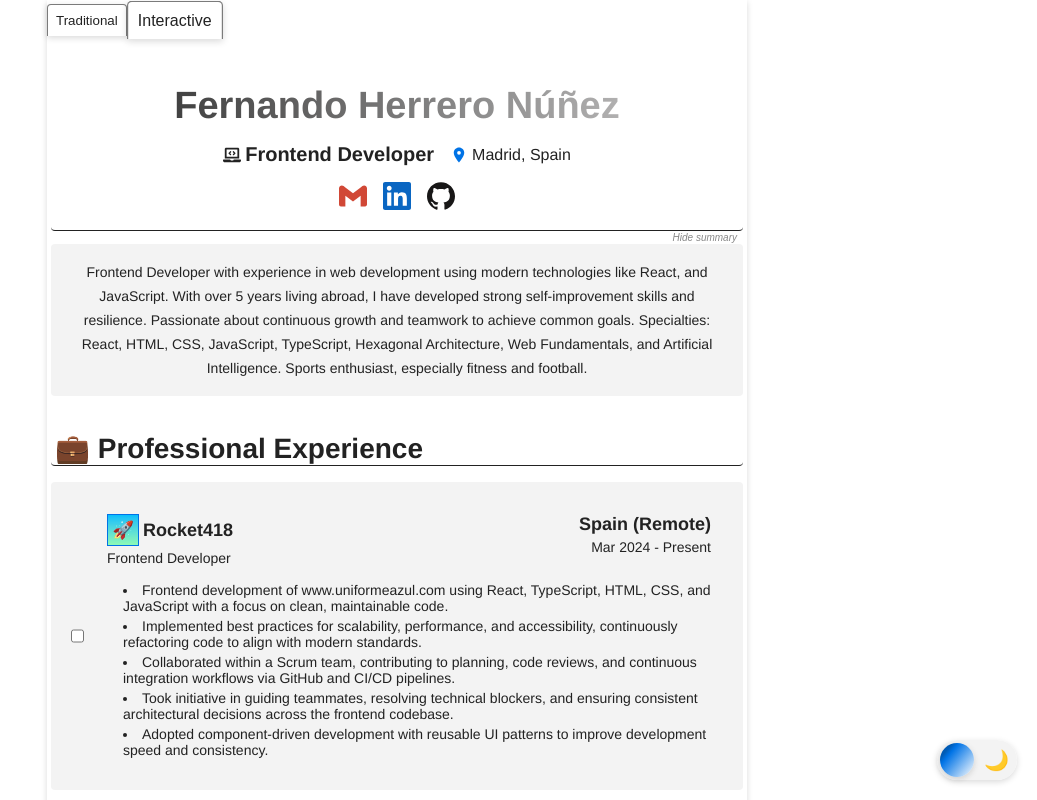
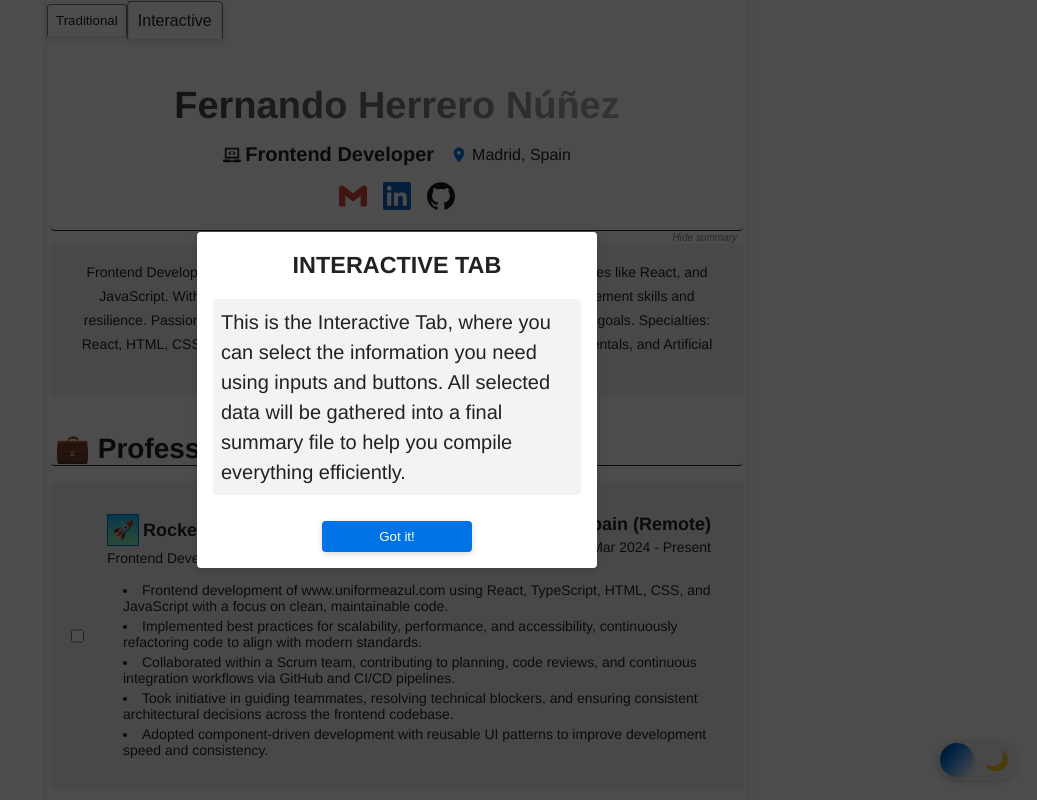
Before and after one commit to Fernando-Herrero/cv-online-react, a React (Vite) app: page / in a window 1280 px wide. Both pictures are taken after a click on the button "Interactive". Shown: the top 800 px of the page, without its empty margins (243-1280 px from the left). Built offline with nearby package versions, Linux system fonts and the light colour scheme.

Commit message:
feature(InteractiveIntro): create interactive message intro when click interactive tab

```diff
--- /dev/null
+++ b/src/components/InterativeIntro/InteractiveIntro.css
@@ -0,0 +1,78 @@
+@keyframes fade-in {
+	from {
+		opacity: 0;
+	}
+	to {
+		opacity: 1;
+	}
+}
+
+@keyframes fade-out {
+	from {
+		opacity: 1;
+	}
+	to {
+		opacity: 0;
+	}
+}
+
+@keyframes fade-in-scale {
+	from {
+		opacity: 0;
+		transform: translate(-50%, -50%) scale(0.6);
+	}
+	to {
+		opacity: 1;
+		transform: translate(-50%, -50%) scale(1);
+	}
+}
+
+@keyframes fade-out-scale {
+	from {
+		opacity: 1;
+		transform: translate(-50%, -50%) scale(1);
+	}
+	to {
+		opacity: 0;
+		transform: translate(-50%, -50%) scale(0.6);
+	}
+}
+
+.interactive-tab-info {
+	display: flex;
+	flex-direction: column;
+	align-items: center;
+	gap: var(--spacing-md);
+	font-size: var(--font-size-large);
+	line-height: 1.5;
+	width: 85vw;
+	height: fit-content;
+	max-width: 400px;
+	padding: var(--spacing-md);
+	background-color: var(--bg-color);
+	border-radius: var(--border-radius);
+	box-shadow: var(--box-shadow);
+	position: fixed;
+	top: 50%;
+	left: 50%;
+	transform-origin: center center;
+	z-index: 1000;
+}
+
+.interactive-tab-info.fade-in-scale {
+	animation: fade-in-scale 0.5s forwards;
+}
+
+.interactive-tab-info.fade-out-scale {
+	animation: fade-out-scale 0.5s forwards;
+}
+
+.interactive-tab-info h3 {
+	text-transform: uppercase;
+}
+
+.interactive-tab-info p {
+	background-color: var(--section-bg);
+	padding: var(--spacing-sm);
+	border-radius: var(--border-radius);
+}
--- /dev/null
+++ b/src/components/InterativeIntro/InteractiveIntro.jsx
@@ -0,0 +1,36 @@
+import { useEffect, useState } from "react";
+import "./InteractiveIntro.css";
+
+export const InteractiveIntro = ({ onToggleClose }) => {
+	const [animateOut, setAnimateOut] = useState(false);
+
+	const handleClose = () => {
+		setAnimateOut(true);
+	};
+
+	useEffect(() => {
+		if (animateOut) {
+			const timer = setTimeout(() => {
+				onToggleClose();
+			}, 500);
+			return () => clearTimeout(timer);
+		}
+	}, [animateOut, onToggleClose]);
+
+	return (
+		<>
+			<div className={`overlay ${animateOut ? "fade-out" : "fade-in"}`}></div>
+			<div className={`interactive-tab-info ${animateOut ? "fade-out-scale" : "fade-in-scale"}`}>
+				<h3>Interactive Tab</h3>
+				<p>
+					This is the Interactive Tab, where you can select the information you need using inputs and buttons.
+					All selected data will be gathered into a final summary file to help you compile everything
+					efficiently.
+				</p>
+				<button className="toggle-btn" onClick={handleClose}>
+					Got it!
+				</button>
+			</div>
+		</>
+	);
+};
--- a/src/components/ResumeButton/ResumeButton.css
+++ b/src/components/ResumeButton/ResumeButton.css
@@ -1,4 +1,4 @@
-.resume-btn {
+.toggle-btn {
 	display: block;
 	margin: 10px auto 0 auto;
 	min-width: 150px;
@@ -11,7 +11,7 @@
 	transition: all 0.2s ease;
 }
 
-.resume-btn:hover {
+.toggle-btn:hover {
 	background-color: var(--accent-hover);
 	transform: translateY(-4px);
 }
--- a/src/components/ResumeButton/ResumeButton.jsx
+++ b/src/components/ResumeButton/ResumeButton.jsx
@@ -6,7 +6,7 @@ export const ResumeButton = ({ showModal, setShowModal }) => {
 	};
 
 	return (
-		<button className="resume-btn" onClick={onResumeClick}>
+		<button className="toggle-btn" onClick={onResumeClick}>
 			{showModal ? "Hide Resume" : "Resume"}
 		</button>
 	);
--- a/src/components/ShowModal/ShowModal.css
+++ b/src/components/ShowModal/ShowModal.css
@@ -41,3 +41,11 @@
 	background-color: rgba(0, 0, 0, 0.7);
 	z-index: 999;
 }
+
+.overlay.fade-in {
+	animation: fade-in 0.5s forwards;
+}
+
+.overlay.fade-out {
+	animation: fade-out 0.5s forwards;
+}
--- a/src/components/TabsNavigation/TabsNavigation.jsx
+++ b/src/components/TabsNavigation/TabsNavigation.jsx
@@ -1,7 +1,14 @@
 import "./TabsNavigation.css";
 import { TABS } from "./Tabs";
+import { InteractiveIntro } from "../InterativeIntro/InteractiveIntro";
+import { useState } from "react";
 
 export const TabsNavigation = ({ activeTab, setActiveTab }) => {
+	const [showIntro, setShowIntro] = useState(true);
+
+	const onToggleClose = () => {
+		setShowIntro((prev) => !prev);
+	};
 	return (
 		<nav className="nav-tabs">
 			{Object.entries(TABS).map(([property, value]) => (
@@ -14,6 +21,7 @@ export const TabsNavigation = ({ activeTab, setActiveTab }) => {
 					{value}
 				</button>
 			))}
+			{activeTab === "Interactive" && showIntro && <InteractiveIntro onToggleClose={onToggleClose} />}
 		</nav>
 	);
 };
```
